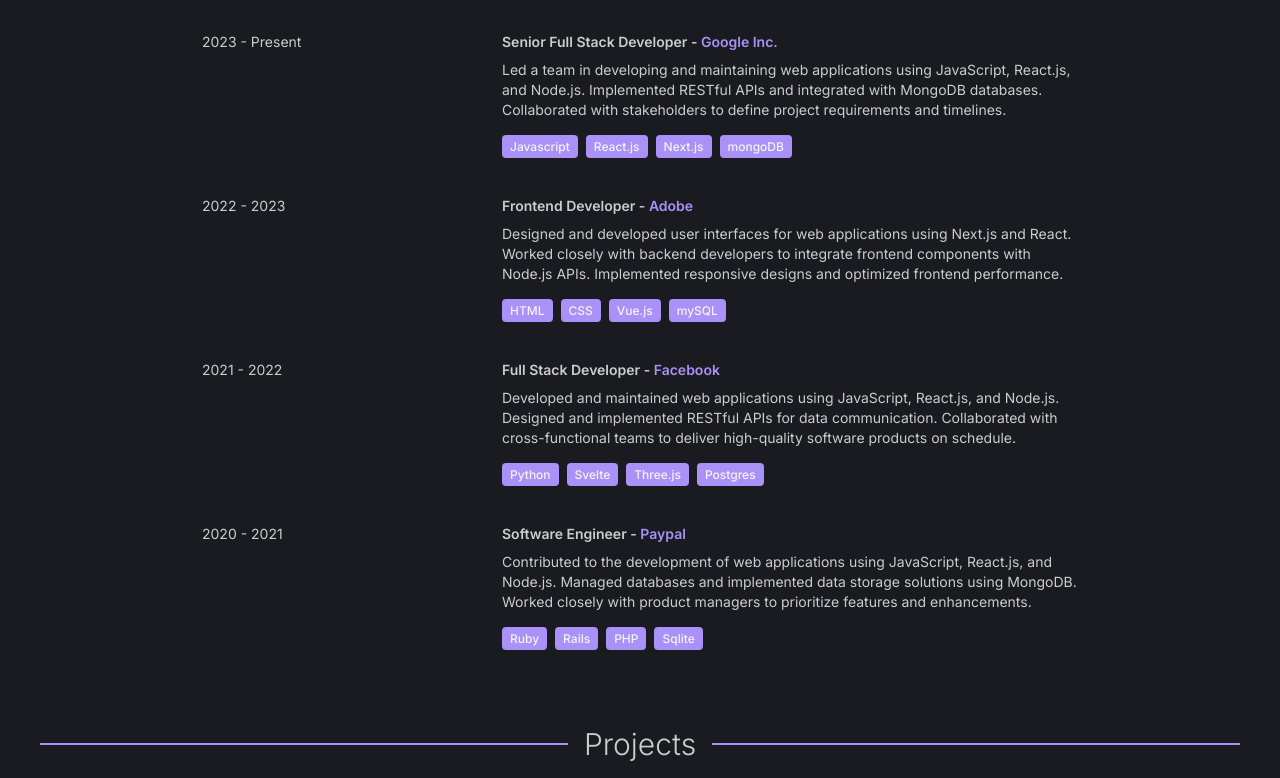
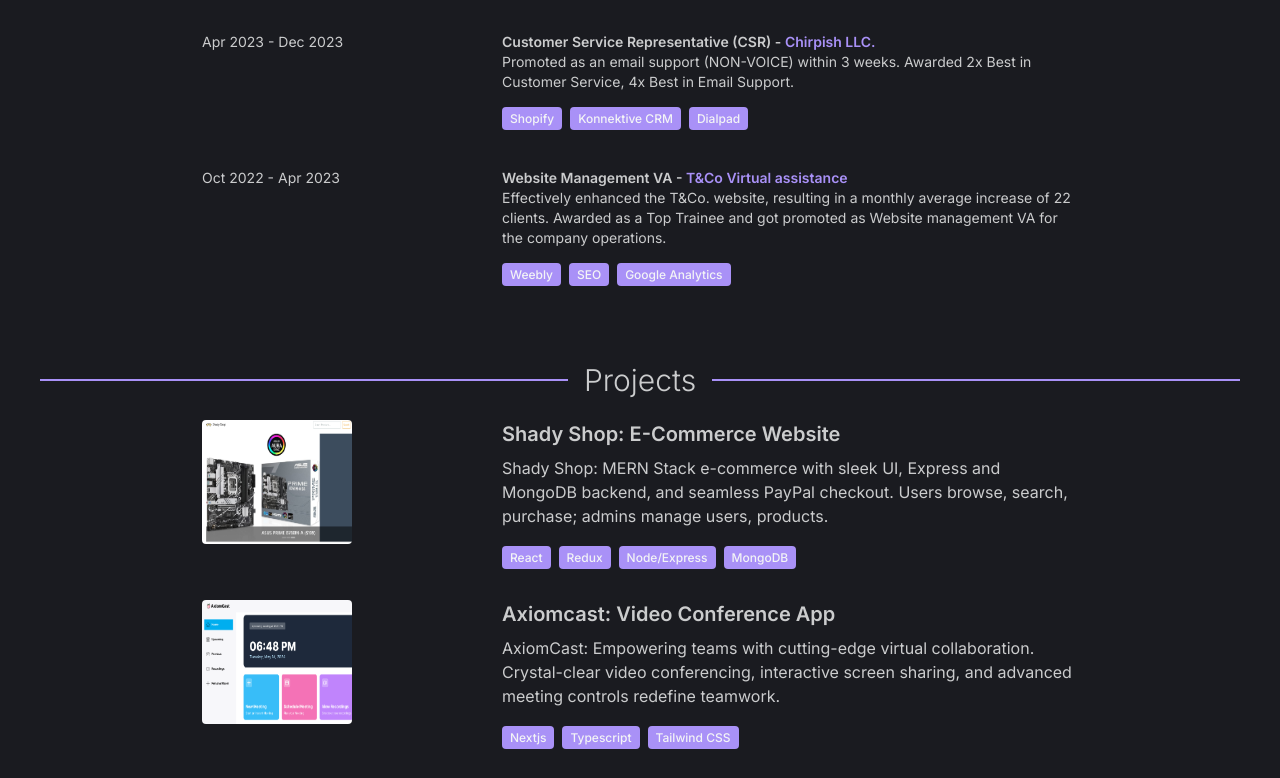
Before and after one commit to DiusMontenegro/portfolio, a React (Vite) app: page / in a window 1280 px wide. Shown: the part 1620-2398 px from the top of the page. Built offline with nearby package versions, Linux system fonts and the light colour scheme.

Commit message:
Portfolio - V1

```diff
--- a/src/components/Experience.jsx
+++ b/src/components/Experience.jsx
@@ -26,15 +26,15 @@
                         className="w-full max-w-xl lg:w-3/4"
                     >
                         <p className="mb-2 text-sm text-base-content">
-                            <h6 className="mb-2 font-semibold">
+                            <a className="mb-2 font-semibold">
                                 {experience.role} -{' '}
                                 <span className="text-sm text-primary">
                                     {experience.company}
                                 </span>
-                            </h6>
-                            <p className="mb-4 text-base-content">
+                            </a>
+                            <span className="block mb-4 text-base-content">
                                 {experience.description}
-                            </p>
+                            </span>
                             {experience.technologies.map(
                                 (technology, index) => (
                                     <span
--- a/src/components/Hero.jsx
+++ b/src/components/Hero.jsx
@@ -54,7 +54,7 @@
                         initial="hidden"
                         animate="visible"
                         className="btn btn-outline btn-primary"
-                        href="#"
+                        href="./src/assets/resume/Resume-Dius.pdf"
                         download="Dius_Resume"
                     >
                         Download Resume
--- a/src/components/Projects.jsx
+++ b/src/components/Projects.jsx
@@ -28,7 +28,7 @@
                         className="w-full max-w-xl lg:w-3/4"
                     >
                         <h6 className="mb-2 text-xl font-semibold">
-                            {project.title}
+                            <a href={`${project.link}`}>{project.title}</a>
                         </h6>
                         <p className="mb-4 text-base-content">
                             {project.description}
--- a/src/constants/index.js
+++ b/src/constants/index.js
@@ -6,36 +6,22 @@
 export const HERO_CONTENT = `
 I'm a Frontend Developer focused on React, with exposure to Full Stack Development. I'm a passionate coder driven by tech innovation, a quick learner, and eager to tackle new challenges. My collaborative spirit makes me a valuable team member, always striving to enhance my skills and contribute to meaningful projects.`;
 
-export const ABOUT_TEXT = `I am a versatile frontend developer passionate about creating efficient and user-friendly web applications. With 1 year of coding experience, I've worked with various technologies, including React, Node.js, MySQL, MVC framework (CodeIgniter), Next.js, and MongoDB. My journey in web development started with a deep curiosity about how things work and has grown into a career focused on continuous learning and adaptation. I thrive in collaborative environments and enjoy solving problems to deliver effective solutions. Outside of coding, I stay active, explore new technologies, and build projects based on the knowledge I've gained.`;
+export const ABOUT_TEXT = `I am a versatile frontend developer passionate about creating efficient and user-friendly web applications. With 1 year of coding experience, I've worked with various technologies, including React, Node.js, MySQL, MVC framework (CodeIgniter), Next.js, and MongoDB. My journey in web development started with a deep curiosity about how things work and has grown into a career focused on continuous learning and adaptation. I thrive in collaborative environments and enjoy solving problems to deliver effective solutions. I stay active, explore new technologies, and build projects based on the knowledge I've gained.`;
 
 export const EXPERIENCES = [
     {
-        year: '2023 - Present',
-        role: 'Senior Full Stack Developer',
-        company: 'Google Inc.',
-        description: `Led a team in developing and maintaining web applications using JavaScript, React.js, and Node.js. Implemented RESTful APIs and integrated with MongoDB databases. Collaborated with stakeholders to define project requirements and timelines.`,
-        technologies: ['Javascript', 'React.js', 'Next.js', 'mongoDB'],
+        year: 'Apr 2023 - Dec 2023',
+        role: 'Customer Service Representative (CSR)',
+        company: 'Chirpish LLC.',
+        description: `Promoted as an email support (NON-VOICE) within 3 weeks. Awarded 2x Best in Customer Service, 4x Best in Email Support.`,
+        technologies: ['Shopify', 'Konnektive CRM', 'Dialpad'],
     },
     {
-        year: '2022 - 2023',
-        role: 'Frontend Developer',
-        company: 'Adobe',
-        description: `Designed and developed user interfaces for web applications using Next.js and React. Worked closely with backend developers to integrate frontend components with Node.js APIs. Implemented responsive designs and optimized frontend performance.`,
-        technologies: ['HTML', 'CSS', 'Vue.js', 'mySQL'],
-    },
-    {
-        year: '2021 - 2022',
-        role: 'Full Stack Developer',
-        company: 'Facebook',
-        description: `Developed and maintained web applications using JavaScript, React.js, and Node.js. Designed and implemented RESTful APIs for data communication. Collaborated with cross-functional teams to deliver high-quality software products on schedule.`,
-        technologies: ['Python', 'Svelte', 'Three.js', 'Postgres'],
-    },
-    {
-        year: '2020 - 2021',
-        role: 'Software Engineer',
-        company: 'Paypal',
-        description: `Contributed to the development of web applications using JavaScript, React.js, and Node.js. Managed databases and implemented data storage solutions using MongoDB. Worked closely with product managers to prioritize features and enhancements.`,
-        technologies: ['Ruby', 'Rails', 'PHP', 'Sqlite'],
+        year: 'Oct 2022 - Apr 2023',
+        role: 'Website Management VA',
+        company: 'T&Co Virtual assistance',
+        description: `Effectively enhanced the T&Co. website, resulting in a monthly average increase of 22 clients. Awarded as a Top Trainee and got promoted as Website management VA for the company operations.`,
+        technologies: ['Weebly', 'SEO', 'Google Analytics'],
     },
 ];
 
@@ -43,6 +29,7 @@
     {
         title: 'Shady Shop: E-Commerce Website',
         image: project1,
+        link: 'https://youtu.be/al8bGhoxZIE',
         description:
             'Shady Shop: MERN Stack e-commerce with sleek UI, Express and MongoDB backend, and seamless PayPal checkout. Users browse, search, purchase; admins manage users, products.',
         technologies: ['React', 'Redux', 'Node/Express', 'MongoDB'],
@@ -50,6 +37,7 @@
     {
         title: 'Axiomcast: Video Conference App',
         image: project2,
+        link: 'https://axiomcast.vercel.app',
         description:
             'AxiomCast: Empowering teams with cutting-edge virtual collaboration. Crystal-clear video conferencing, interactive screen sharing, and advanced meeting controls redefine teamwork.',
         technologies: ['Nextjs', 'Typescript', 'Tailwind CSS'],
@@ -57,17 +45,19 @@
     {
         title: 'Product Dashboard',
         image: project4,
+        link: 'https://www.youtube.com/watch?v=WL8FgM3h_R0',
         description:
-            'A platform for creating and publishing blog posts, with features like rich text editing, commenting, and user profiles.',
+            'Product Dashboard is a CodeIgniter web app for managing products and user accounts, with admin controls, reviews, and MySQL data storage.',
         technologies: ['PHP', 'CodeIgniter 3', 'WAMP', 'mySQL'],
     },
-    {
-        title: 'DsTube',
-        image: project3,
-        description:
-            'A personal portfolio website showcasing projects, skills, and contact information.',
-        technologies: ['HTML', 'CSS', 'React', 'Bootstrap'],
-    },
+    // {
+    //     title: 'DsTube',
+    //     image: project3,
+    //     link: 'https://dstube.onrender.com',
+    //     description:
+    //         'A personal portfolio website showcasing projects, skills, and contact information.',
+    //     technologies: ['HTML', 'CSS', 'React', 'Bootstrap'],
+    // },
 ];
 
 export const CONTACT = {
```
Also changed, not shown: 1 other file (tests, documents, lock files or other folders).
